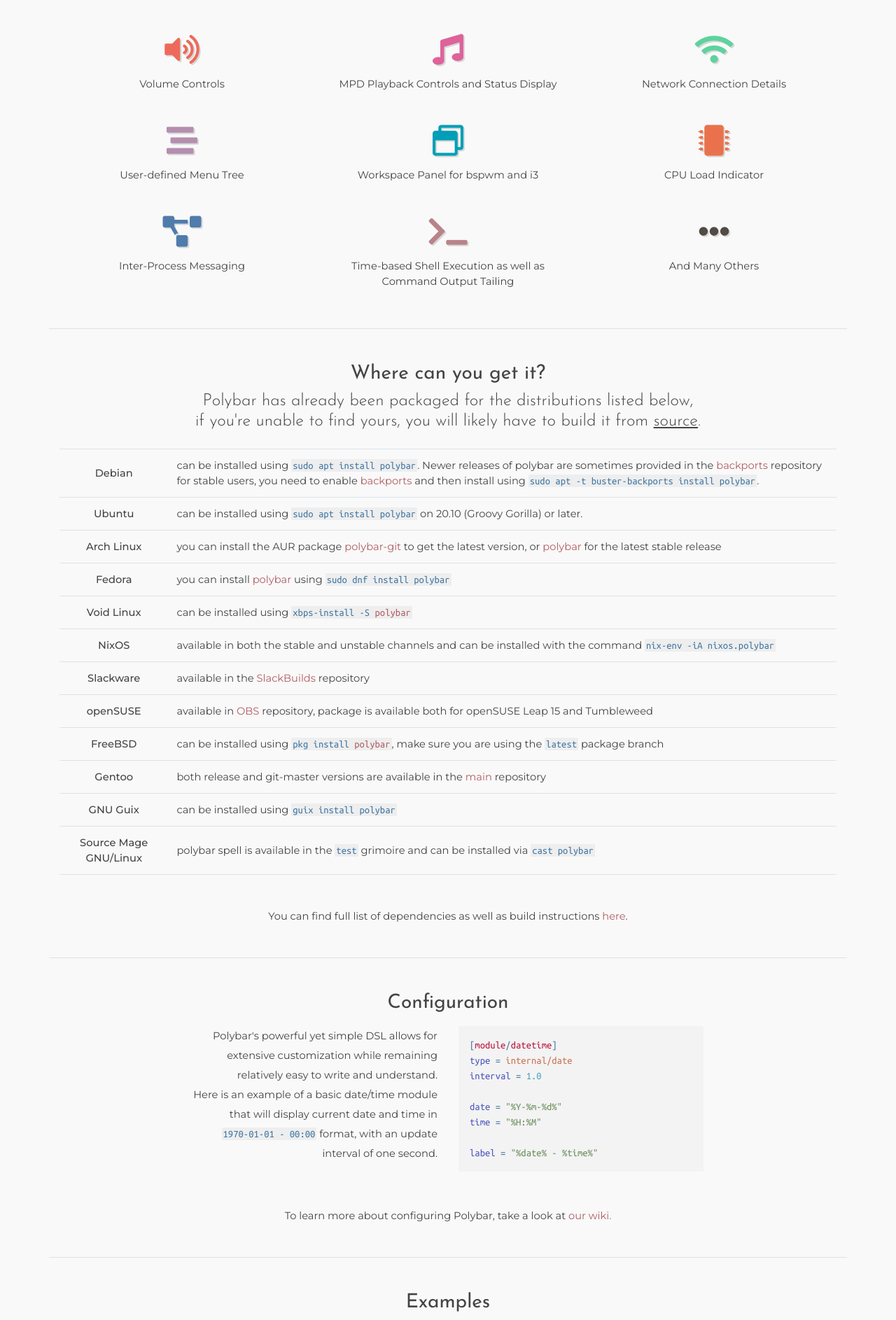
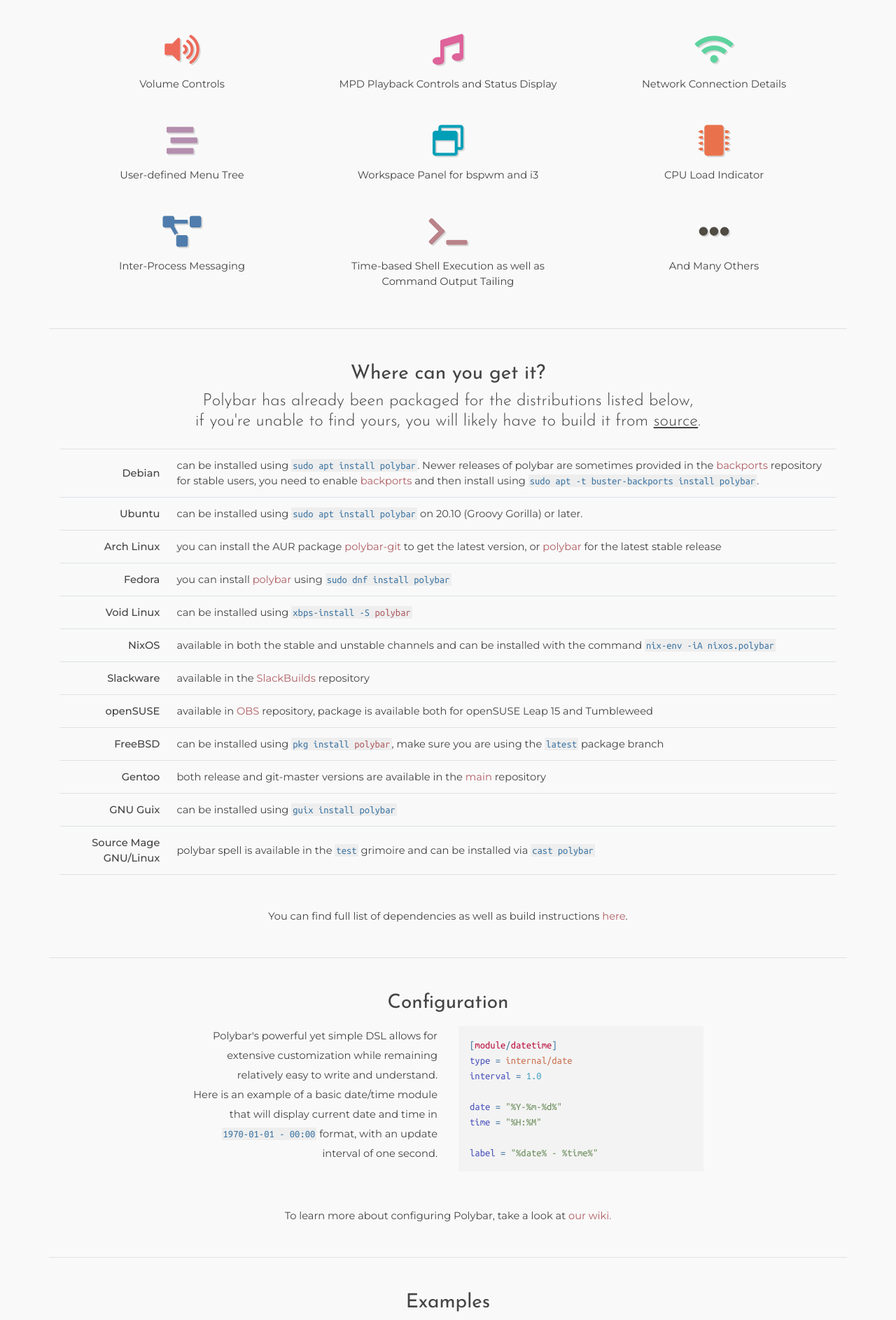
Before and after one commit to polybar/polybar.github.io, a Jekyll site: the page built from index.html, in a window 1280 px wide. Shown: the part 1232-3118 px from the top of the page at 70% size. Built offline with Jekyll 4.4.1, drawn with Linux system fonts in a browser that asks for light colours; nearby versions of some CDN libraries; some web fonts are replaced.

Commit message:
Right-align distro name in installation table
Closes #27

```diff
--- a/_layouts/default.html
+++ b/_layouts/default.html
@@ -35,6 +35,7 @@
     <link rel="stylesheet" href="{{ "/assets/css/typography.css" | relative_url }}">
     <link rel="stylesheet" href="{{ "/assets/css/blog.css" | relative_url }}">
     <link rel="stylesheet" href="{{ "/assets/css/paginator.css" | relative_url }}">
+    <link rel="stylesheet" href="{{ "/assets/css/installation.css" | relative_url}}">
 
     <script src="{{ "/assets/js/scroll.js" | relative_url }}"></script>
   </head>
--- /dev/null
+++ b/assets/css/installation.css
@@ -0,0 +1,7 @@
+table#installation th {
+    text-align: end;
+}
+
+table#installation td {
+    text-align: start;
+}
--- a/index.html
+++ b/index.html
@@ -122,7 +122,7 @@
 
       <div class="col-md-12">
 
-        <table class="table table-hover mb-5">
+        <table id="installation" class="table table-hover mb-5">
           <tbody class="border-bottom">
             {% for row in site.data.installation %}
               <tr>
```
